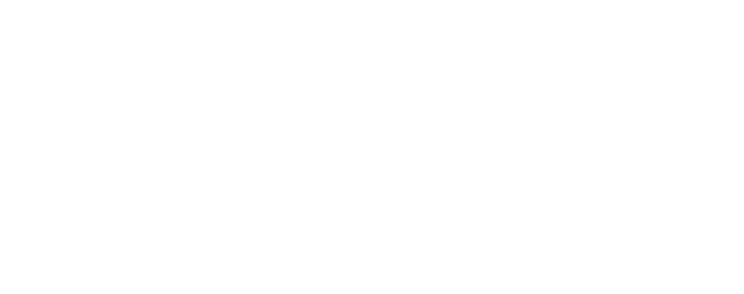
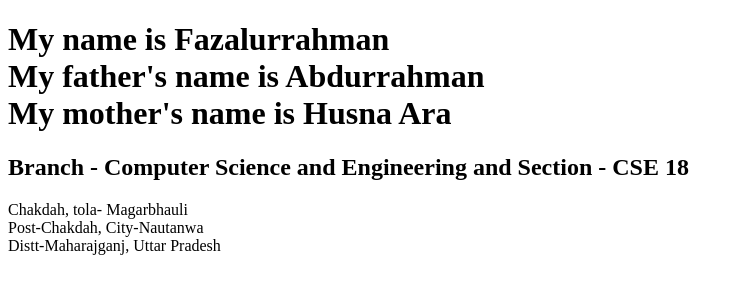
Before and after one commit to fazalansari532-dot/CSE18, a plain HTML site: page index.html in a window 1280 px wide. Shown: the whole page, without its empty margins (0-744 px from the left). Drawn offline with Linux system fonts and the light colour scheme.

Commit message:
First HTML Program

```diff
--- a/index.html
+++ b/index.html
@@ -3,9 +3,19 @@
 <head>
     <meta charset="UTF-8">
     <meta name="viewport" content="width=device-width, initial-scale=1.0">
-    <title>Document</title>
+    <title>"My first HTML Page"</title>
 </head>
 <body>
-
+    <h1>My name is Fazalurrahman <br>
+        My father's name is Abdurrahman <br>
+        My mother's name is Husna Ara
+    </h1>
+    <h2>Branch - Computer Science and Engineering and
+        Section - CSE 18
+    </h2>
+    <p>Chakdah, tola- Magarbhauli <br>
+        Post-Chakdah, City-Nautanwa <br>
+        Distt-Maharajganj, Uttar Pradesh
+    </p>
 </body>
 </html>
```
